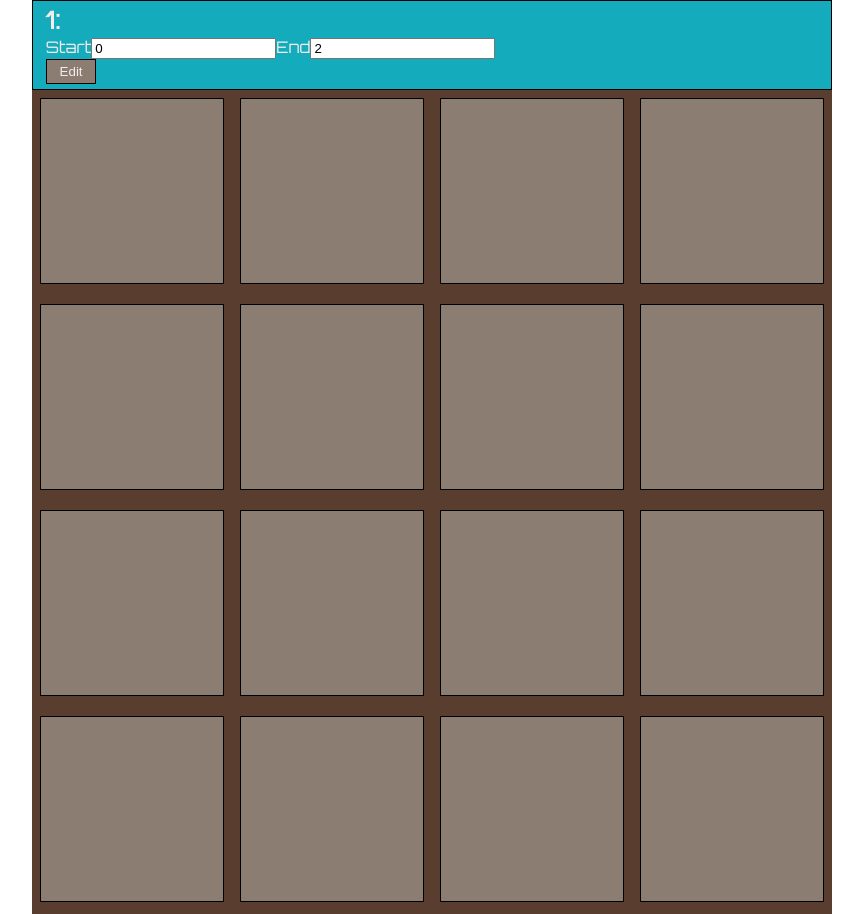
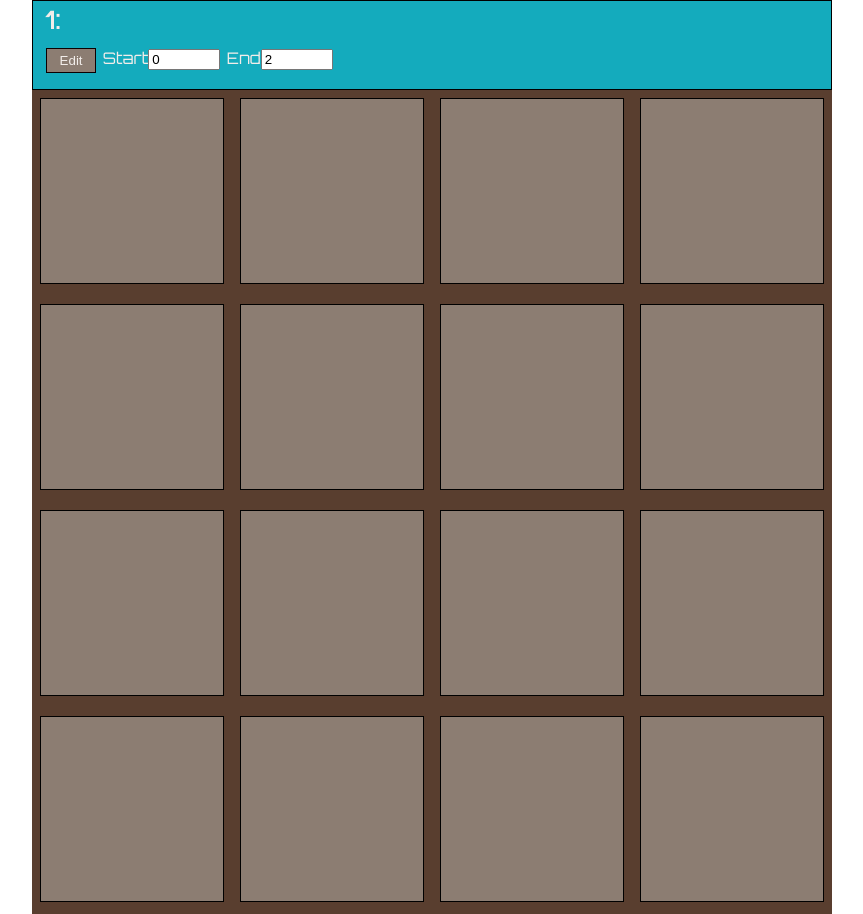
Before and after one commit to CannonFodderr/Sampler, a React (Create React App) app: page / in a window 1280 px wide. Both pictures are taken after a click on the button "Start". Shown: the whole page, without its empty margins (208-1071 px from the left). Built offline with nearby package versions, Linux system fonts and the light colour scheme.

Commit message:
Add sample Start & End inputs to HUD

```diff
--- a/src/components/Hud/Hud.css
+++ b/src/components/Hud/Hud.css
@@ -6,10 +6,22 @@
     display: grid;
     border: 1px solid black;
 }
+.hud-bottom{
+    display: flex;
+}
 .pad-name{
     margin: 0;
 }
 
 .ctl-item-wrapper{
     display: inline;
+    margin-right: 0.5vw;
 }
+.hud-input{
+    width: 5vw;
+}
+.hud-input::-webkit-inner-spin-button,
+.hud-input::-webkit-outer-spin-button{
+    -webkit-appearance: none;
+    margin: 0;
+}
--- a/src/components/Hud/Hud.js
+++ b/src/components/Hud/Hud.js
@@ -1,14 +1,15 @@
-import React, {useContext} from 'react';
+import React, {useContext, useState} from 'react';
 import './Hud.css';
 import Colors from '../../Config/ColorScheme';
 import {Context} from '../../contexts/SamplerContext';
 import Controls from '../Controls/Controls';
 
-export default () => {
+export default (props) => {
     const context = useContext(Context);
+    let selectedPad = context.gridPadsArr[context.selectedPad];
+    const [state, setState] = useState({ sampleStart: selectedPad.sampleStart, sampleEnd: selectedPad.sampleEnd});
     let editToggleText = context.editMode ? 'Back' : 'Edit';
     let selectedSource = context.sources[context.selectedPad] ? context.sources[context.selectedPad] : 'Empty'
-    let selectedPad = context.gridPadsArr[context.selectedPad];
     return(
         <div className="hud-wrapper" style={{backgroundColor: Colors.lightblue, color: Colors.white}}>
             <div className="hud-top">
@@ -16,12 +17,17 @@ export default () => {
             </div>
             <div className="hud-bottom">
                 <div className="ctl-item-wrapper">
+                    <Controls editToggleText={editToggleText}/>
+                </div>
+                <div className="ctl-item-wrapper">
                     <label htmlFor="samplestart">Start</label>
                     <input
                     type="number"
                     name="sampleStart"
                     id="sampleStart"
-                    value={selectedPad.sampleStart}/>
+                    className="hud-input"
+                    onChange={(e) => {setState({sampleStart: e.target.value})}}
+                    value={state.sampleStart}/>
                 </div>
                 <div className="ctl-item-wrapper">
                     <label htmlFor="sampleEnd">End</label>
@@ -29,12 +35,10 @@ export default () => {
                     type="number"
                     name="sampleEnd"
                     id="sampleEnd"
-                    value={selectedPad.sampleEnd}/>
+                    className="hud-input"
+                    onChange={(e) => {setState({sampleEnd: e.target.value})}}
+                    value={state.sampleEnd}/>
                 </div>
-                <div className="ctl-item-wrapper">
-                <Controls editToggleText={editToggleText}/>
-                </div>
-
             </div>
         </div>
     )
--- a/src/contexts/SamplerContext.js
+++ b/src/contexts/SamplerContext.js
@@ -7,7 +7,7 @@ class GridPad {
         this.isLoaded = false
         this.name = `Pad${id}`
         this.source = null
-        this.isPlaying = false
+        this.selfMuted = true
         this.sampleStart = 0
         this.sampleEnd = this.sampleStart + 2;
     }
@@ -48,7 +48,7 @@ export function SamplerContextStore(props) {
     const handlePadClick = (padId) => {
         let selectedSource =  state.sources[padId]
         if(selectedSource && selectedSource.buffer){
-            if(state.gridPadsArr[padId].source){
+            if(state.gridPadsArr[padId].source && state.gridPadsArr[padId].selfMuted){
                 state.gridPadsArr[padId].source.stop();
             }
             let newSource = state.ctx.createBufferSource();
```
